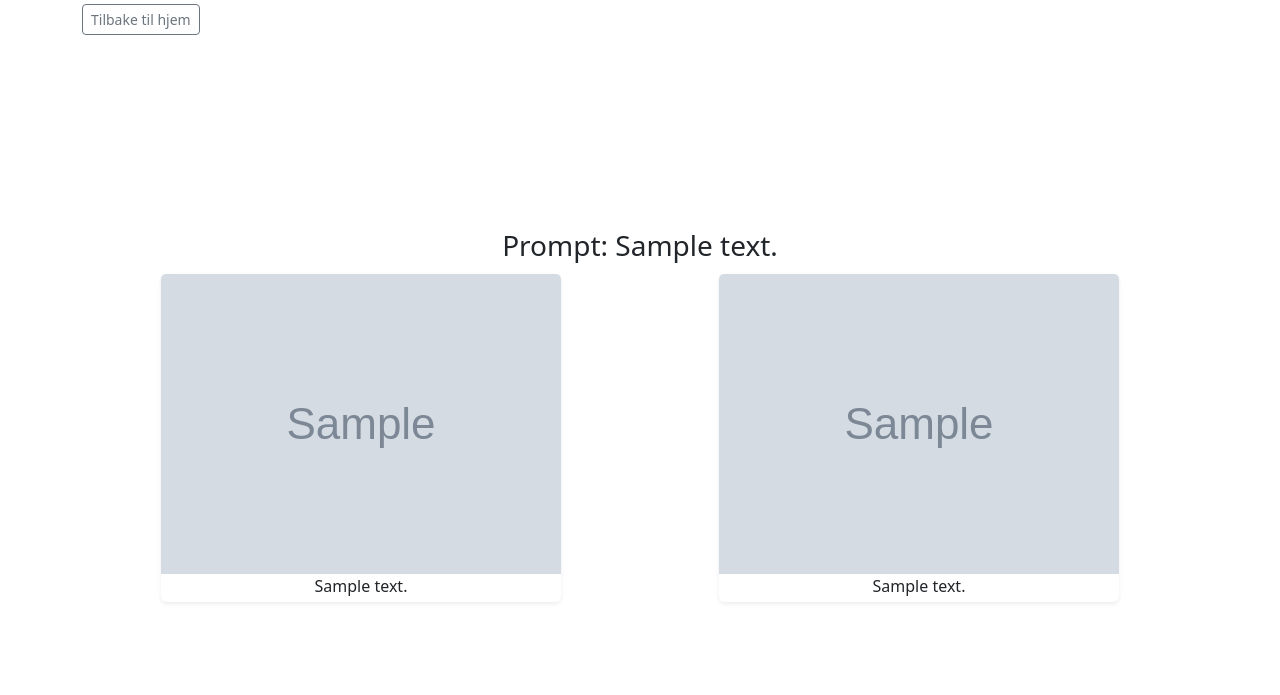
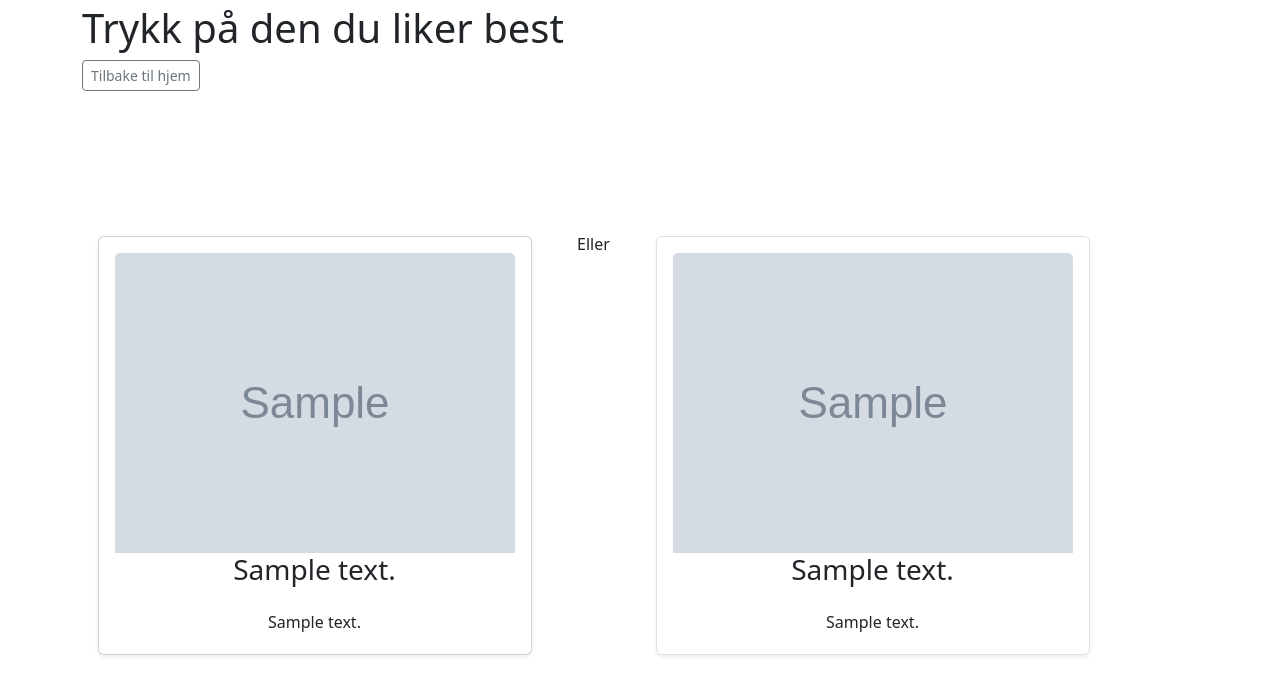
Before and after one commit to sveinrou/unhinged, a Django app: template templates/rank.html in a window 1280 px wide. Shown: the top 695 px of the page. Run offline with Django 5.2, Linux system fonts and the light colour scheme; the template is opened without the code that fills it: values that come from a table or form of the project are taken from there, others are empty; tables that the repository leaves empty hold one stand-in row (values such as "Sample post"); grey boxes marked "Sample" are stand-in pictures.

Commit message:
Still better formatting

```diff
--- a/templates/rank.html
+++ b/templates/rank.html
@@ -3,6 +3,7 @@
 {% block content %}
 <div class="row">
   <div class="col">
+    <h1> Trykk på den du liker best </h1>
     <a href="{% url 'profile_home' profile.id %}" class="btn btn-outline-secondary btn-sm mb-0">Tilbake til hjem</a>
   </div>
 </div>
@@ -15,18 +16,19 @@
     </div>
     {% else %}
 
-    {% if card1.prompt %}
-    <div class="mb-0">
-        <h3>Prompt: {{ card1.prompt.text }}</h3>
-    </div>
     {% endif %}
 
     <div class="row g-0 flex-grow-1">
       <!-- Card 1 -->
-      <div class="col-12 col-md-6 my-1 d-flex align-items-center justify-content-center clickable-card" onclick="document.getElementById('voteForm1').submit();">
-        <div class="card h-100 shadow-sm hover-hover border-0">
+      <div class="col-12 col-md-5 my-1 d-flex align-items-center justify-content-center clickable-card" onclick="document.getElementById('voteForm1').submit();">
+        <div class="card h-100 shadow-sm hover-hover p-3">
           {% if card1.image %}
           <img src="{{ card1.image.url }}" class="card-img-top img-fluid ranking-image d-block mx-auto" alt="Card 1 Image">
+          {% endif %}
+          {% if card1.prompt %}
+          <div class="mb-3">
+            <h3>{{ card1.prompt.text }}</h3>
+          </div>
           {% endif %}
           {% if card1.answer %} {# This applies to text-only prompt cards or image cards with captions (which we removed) #}
           <div class="card-body px-1 py-0">
@@ -36,11 +38,22 @@
         </div>
       </div>
 
+      {% if card1.prompt %}
+      <div class="col-md-1">
+        Eller
+      </div>
+      {% endif %}
+
       <!-- Card 2 -->
-      <div class="col-12 col-md-6 my-1 d-flex align-items-center justify-content-center clickable-card" onclick="document.getElementById('voteForm2').submit();">
-        <div class="card h-100 shadow-sm border-0">
+      <div class="col-12 col-md-5 my-1 d-flex align-items-center justify-content-center clickable-card" onclick="document.getElementById('voteForm2').submit();">
+        <div class="card h-100 shadow-sm border rounded p-3">
            {% if card2.image %}
           <img src="{{ card2.image.url }}" class="card-img-top img-fluid ranking-image d-block mx-auto" alt="Card 2 Image">
+          {% endif %}
+          {% if card2.prompt.text %}
+          <div class="mb-3">
+            <h3>{{ card1.prompt.text }}</h3>
+          </div>
           {% endif %}
           {% if card2.answer %} {# This applies to text-only prompt cards or image cards with captions #}
           <div class="card-body px-1 py-0">
@@ -62,8 +75,6 @@
         <input type="hidden" name="winner" value="{{ card2.id }}">
         <input type="hidden" name="loser" value="{{ card1.id }}">
     </form>
-
-    {% endif %}
   </div>
 </div>
 <style>
```
